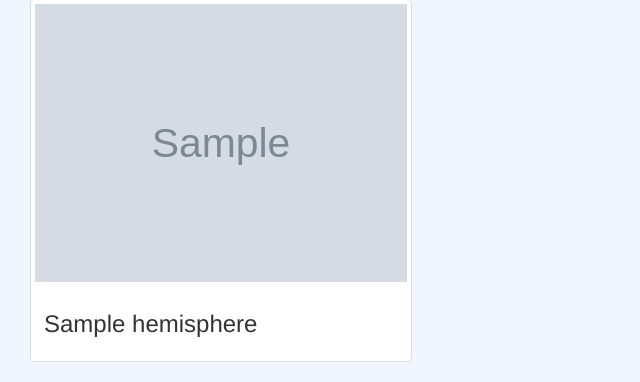
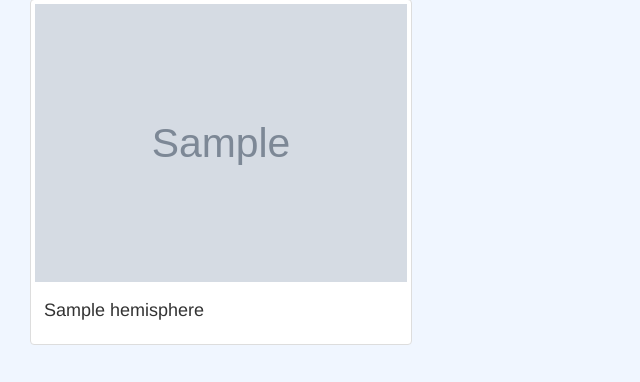
Before and after one commit to YanLuong/Mission-to-Mars, a Flask app: page / in a window 1280 px wide. Shown: the part 826-1208 px from the top of the page, without its empty margins (0-640 px from the left). After the commit the page ends 1171 px from the top, so only its background shows below. Run offline with Flask 2, Linux system fonts and the light colour scheme; grey boxes marked "Sample" are stand-in pictures; a database or web service that is not in the repository returns one stand-in record (values such as "Sample title"); some libraries are stand-ins or nearby versions.

Commit message:
index update

```diff
--- a/templates/index.html
+++ b/templates/index.html
@@ -13,7 +13,7 @@
 <body>
   <div class="container-fluid">
     <!-- Add Jumbotron to Header -->
-    <div class="jumbotron text-center">
+    <div class="jumbotron text-center" style="background-color:#e5e6f3;">
       <h1 class="font-monospace">Mission to Mars</h1>
       <!-- Add a button to activate scraping script -->
       <p><a class="btn btn-primary btn-block" href="/scrape" role="button">Scrape New Data</a></p>
@@ -54,7 +54,7 @@
             <a href="{{hemisphere.img_urls}}" target="_blank">
               <img src="{{hemisphere.img_urls}}" alt="responsive image" style="width:100%">
               <div class="caption">
-                <h3>{{hemisphere.title}}</h3>
+                <h4>{{hemisphere.title}}</h4>
               </div>
           </div>
         </div>
```
